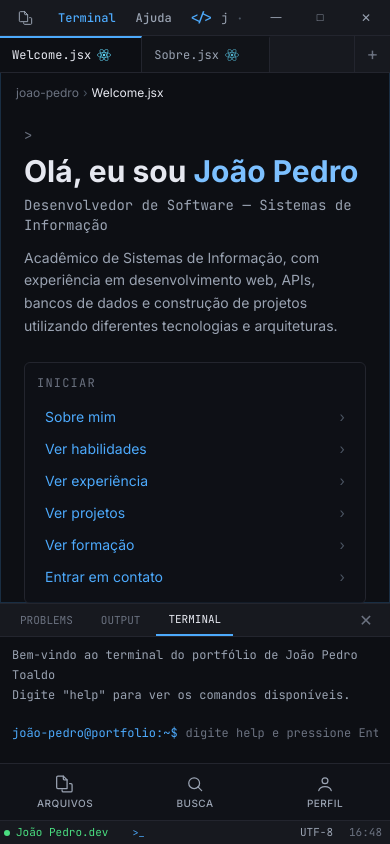
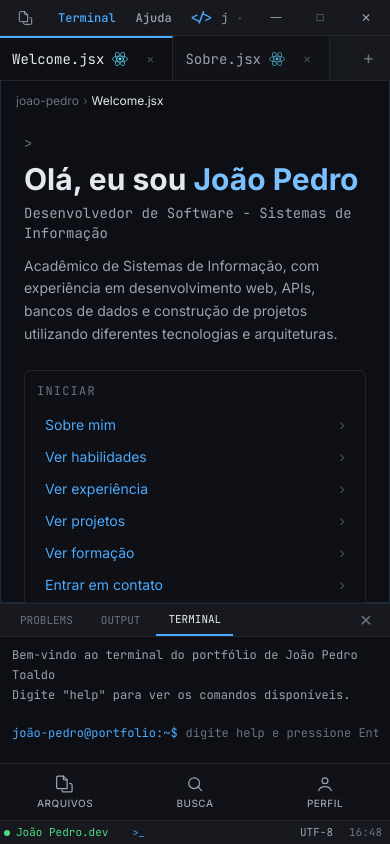
Before and after one commit to Joaoptoaldo/meu-portfolio, a React (Vite) app: page / in a window 390 px wide. Built offline with nearby package versions, Linux system fonts and the light colour scheme.

Commit message:
fix: melhorias de responsividade, acessibilidade e atualiza a documentação

```diff
--- a/src/components/editor/TabBar.jsx
+++ b/src/components/editor/TabBar.jsx
@@ -25,7 +25,7 @@ function Tab({ file, isActive, onActivate, onClose, onSplit, onDragStart, onDrag
       onDragOver={onDragOver}
       onDrop={onDrop}
       onClick={onActivate}
-      className={`group relative flex h-9 shrink-0 items-center gap-1.5 border-r border-border pl-3 pr-2 font-mono text-xs transition-colors ${
+      className={`group relative flex h-11 sm:h-9 shrink-0 items-center gap-2 sm:gap-1.5 border-r border-border pl-3 pr-2 font-mono text-sm sm:text-xs transition-colors ${
         isActive
           ? 'border-t-2 border-t-accent bg-bg-tab-active'
           : 'border-t-2 border-t-transparent bg-bg-tab'
@@ -46,7 +46,7 @@ function Tab({ file, isActive, onActivate, onClose, onSplit, onDragStart, onDrag
       </span>
       <FileIcon
         type={file.icon}
-        className={`h-3.5 w-3.5 transition-opacity ${
+        className={`h-4 w-4 sm:h-3.5 sm:w-3.5 transition-opacity ${
           isActive ? 'opacity-100' : 'opacity-80 group-hover:opacity-100'
         }`}
       />
@@ -58,7 +58,7 @@ function Tab({ file, isActive, onActivate, onClose, onSplit, onDragStart, onDrag
           e.stopPropagation()
           onSplit()
         }}
-        className="hidden h-4 w-4 cursor-pointer items-center justify-center rounded text-text-disabled opacity-0 transition-opacity hover:bg-bg-hover group-hover:flex group-hover:opacity-100"
+        className="hidden h-5 w-5 sm:h-4 sm:w-4 cursor-pointer items-center justify-center rounded text-text-disabled opacity-0 transition-opacity hover:bg-bg-hover group-hover:flex group-hover:opacity-100"
       >
         <Icon name="split" className="h-3 w-3" />
       </span>
@@ -77,9 +77,9 @@ function Tab({ file, isActive, onActivate, onClose, onSplit, onDragStart, onDrag
             onClose()
           }
         }}
-        className="flex h-4 w-4 cursor-pointer items-center justify-center rounded text-text-disabled opacity-0 transition-opacity group-hover:opacity-100 hover:bg-bg-hover focus-visible:opacity-100"
+        className="flex h-7 w-7 sm:h-4 sm:w-4 cursor-pointer items-center justify-center rounded text-text-disabled opacity-100 sm:opacity-0 transition-opacity group-hover:opacity-100 hover:bg-bg-hover focus-visible:opacity-100"
       >
-        <span className="text-[10px] leading-none">✕</span>
+        <span className="text-xs sm:text-[10px] leading-none">✕</span>
       </span>
     </button>
   )
@@ -132,7 +132,13 @@ export default function TabBar({ groupId = null }) {
   }
 
   return (
-    <div className="flex items-stretch border-b border-border bg-bg-title">
+    <div className="relative flex items-stretch border-b border-border bg-bg-title">
+      {/* Indicador visual de scroll à esquerda */}
+      <div
+        aria-hidden="true"
+        className="pointer-events-none absolute left-0 top-0 bottom-0 z-10 w-4 bg-gradient-to-r from-bg-title to-transparent opacity-0 transition-opacity sm:hidden"
+      />
+
       <div
         role="tablist"
         aria-label="Arquivos abertos"
@@ -168,11 +174,17 @@ export default function TabBar({ groupId = null }) {
         })}
       </div>
 
+      {/* Indicador visual de scroll à direita no mobile */}
+      <div
+        aria-hidden="true"
+        className="pointer-events-none absolute right-9 top-0 bottom-0 z-10 w-6 bg-gradient-to-l from-bg-title to-transparent sm:hidden"
+      />
+
       <button
         type="button"
         onClick={() => openFileInGroup('welcome', id)}
         aria-label="Abrir nova aba (Welcome)"
-        className="flex h-9 w-9 shrink-0 items-center justify-center border-l border-border text-lg leading-none text-text-muted transition-colors hover:bg-bg-hover hover:text-text-primary"
+        className="flex h-11 w-11 sm:h-9 sm:w-9 shrink-0 items-center justify-center border-l border-border text-lg leading-none text-text-muted transition-colors hover:bg-bg-hover hover:text-text-primary"
       >
         +
       </button>
--- a/src/components/sections/Experience.jsx
+++ b/src/components/sections/Experience.jsx
@@ -17,7 +17,7 @@ export default function Experience() {
   const { openFile } = useWorkspace()
 
   return (
-    <div className="mx-auto min-w-0 w-full max-w-6xl px-6 pt-6 pb-12 md:px-8 md:pt-8 md:pb-16">
+    <div className="mx-auto min-w-0 w-full max-w-5xl px-6 pt-6 pb-12 md:px-8 md:pt-8 md:pb-16">
       <header className="mb-6">
         <p className="mb-1 font-mono text-xs uppercase tracking-widest text-text-muted">
           // experiencia.jsx
--- a/src/components/sections/Projects.jsx
+++ b/src/components/sections/Projects.jsx
@@ -71,7 +71,8 @@ function ProjectCard({ project }) {
           href={project.repository}
           target="_blank"
           rel="noreferrer"
-          className="text-accent transition-colors hover:text-accent-bright hover:underline"
+          aria-label={`Ver repositório do projeto ${project.title} no GitHub (abre em nova aba)`}
+          className="text-accent transition-colors hover:text-accent-bright hover:underline focus-visible:outline-2 focus-visible:outline-accent"
         >
           github ↗
         </a>
@@ -80,7 +81,8 @@ function ProjectCard({ project }) {
             href={project.demo}
             target="_blank"
             rel="noreferrer"
-            className="text-accent transition-colors hover:text-accent-bright hover:underline"
+            aria-label={`Ver aplicação em produção do projeto ${project.title} (abre em nova aba)`}
+            className="text-accent transition-colors hover:text-accent-bright hover:underline focus-visible:outline-2 focus-visible:outline-accent"
           >
             demo ↗
           </a>
--- a/src/components/sections/Welcome.jsx
+++ b/src/components/sections/Welcome.jsx
@@ -23,14 +23,14 @@ export default function Welcome() {
   const recent = openTabs.slice(-4).reverse()
 
   return (
-    <div className="mx-auto flex min-w-0 w-full max-w-5xl flex-col gap-6 px-6 pt-6 pb-12 md:px-8 md:pt-8 md:pb-16">
+    <div className="mx-auto flex min-w-0 w-full max-w-4xl flex-col gap-6 px-6 pt-6 pb-12 md:px-8 md:pt-8 md:pb-16">
       <section>
         <p className="mb-2 font-mono text-sm text-text-muted">{'>'}</p>
         <h1 className="text-3xl font-bold leading-tight text-text-primary">
           Olá, eu sou <span className="text-accent-bright">{profile.firstName}</span>
         </h1>
         <p className="mt-1 font-mono text-sm text-text-secondary">
-          {profile.role} — {profile.formation}
+          {profile.role} - {profile.formation}
         </p>
         <p className="mt-3 max-w-2xl text-sm leading-relaxed text-text-secondary">
           {profile.summary}
@@ -79,7 +79,7 @@ export default function Welcome() {
                 >
                   <span className="min-w-0 flex-1 truncate">
                     {item.label}{' '}
-                    <span className="text-text-muted">— {item.value}</span>
+                    <span className="text-text-muted">{item.value}</span>
                   </span>
                   <span aria-hidden="true" className="shrink-0 pl-1 text-text-disabled">↗</span>
                 </a>
```
Also changed, not shown: 1 other file (tests, documents, lock files or other folders).
